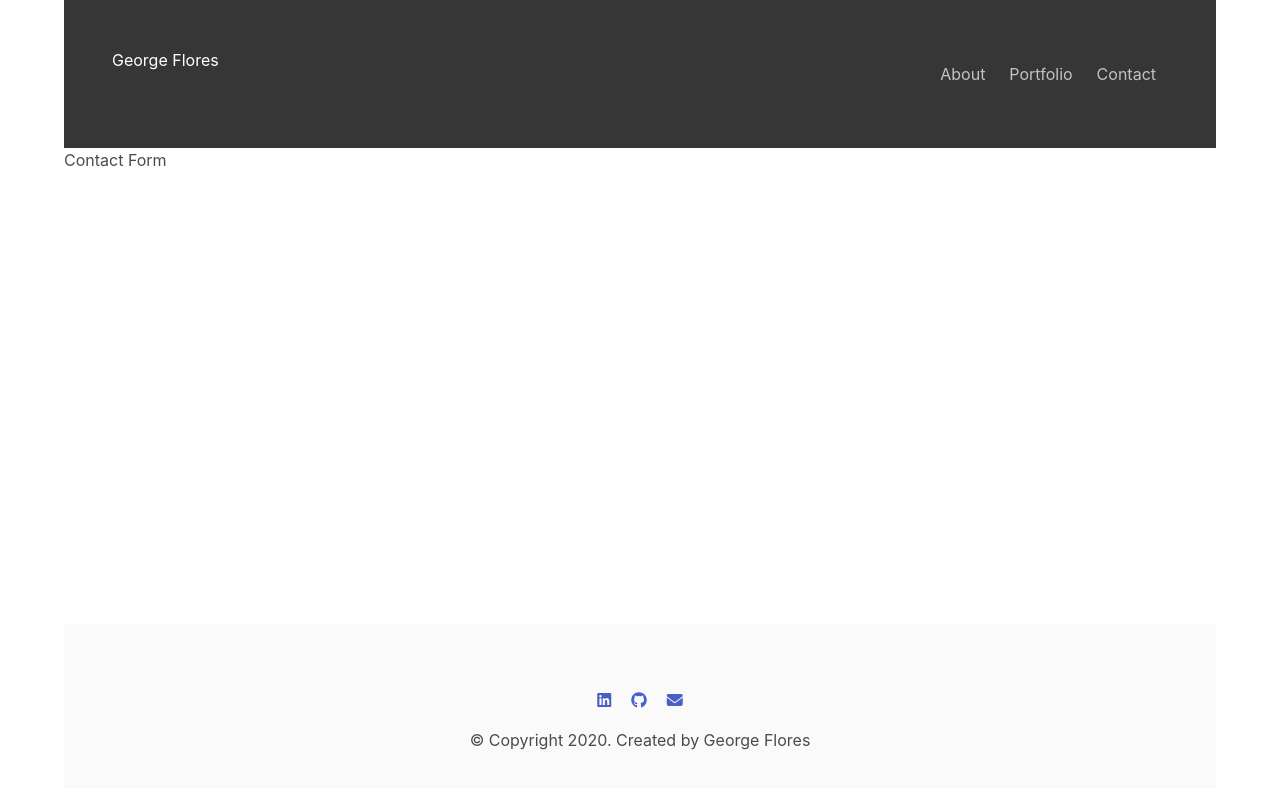
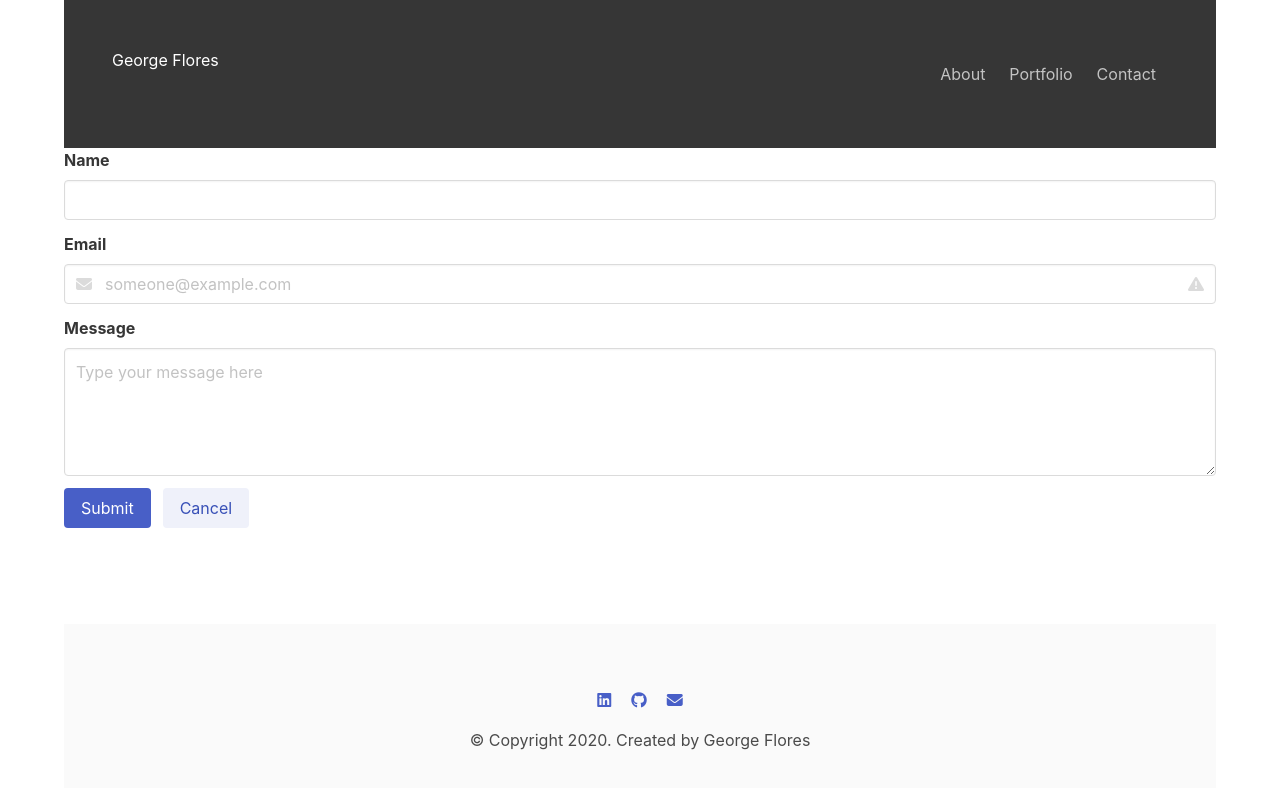
Before and after one commit to lu-gflores/react-portfolio, a React (Create React App) app: page /contact in a window 1280 px wide. Shown: the top 788 px of the page. Built offline with nearby package versions, Linux system fonts and the light colour scheme.

Commit message:
added form to Contact.js

```diff
--- a/src/pages/Contact.js
+++ b/src/pages/Contact.js
@@ -1,8 +1,75 @@
-import React from 'react'
+import React, { Component } from 'react'
 
-const Contact = () =>{
-    return(
-        <h1>Contact Form</h1>
-    )
+class Contact extends Component {
+    state = {
+        fullName: "",
+        email: "",
+        message: ""
+    };
+
+    handleInputChange = event => {
+        let value = event.target.value;
+        const name = event.target.name;
+
+        this.setState({
+            [name]: value
+        });
+    };
+
+    handleFormSubmit = event => {
+        event.preventDefault();
+        if(!this.state.fullName || this.state.email) {
+            alert("Please enter your name and email address.")
+        }
+    }
+
+
+
+
+    render() {
+        return (
+            <form className="form">
+                <section className="field">
+                    <label className="label">Name</label>
+                    <div className="control">
+                        <input className="input" name="fullName" type="text"/>
+                     </div>
+                </section>
+
+                <section className="field">
+                <lable className="label">Email</lable>
+                <div className="control has-icons-left has-icons-right">
+                    <input className="input" type="email" name="email" placeholder="someone@example.com"/>
+                    <span className="icon is-small is-left">
+                    <i className="fas fa-envelope"></i>
+                    </span>
+                    <span className="icon is-small is-right">
+                    <i className="fas fa-exclamation-triangle"></i>
+                    </span>
+                </div>
+                </section>
+
+                <section className="field">
+                    <label className="label">Message</label>
+                    <div className="control">
+                        <textarea className="textarea" name="message" placeholder="Type your message here"></textarea>
+                    </div>
+                </section>
+
+                <section class="field is-grouped">
+                    <div class="control">
+                        <button class="button is-link">Submit</button>
+                    </div>
+                    <div class="control">
+                        <button class="button is-link is-light">Cancel</button>
+                    </div>
+                </section>
+
+            </form>
+        )
+    }
+
 }
+
+
 export default Contact
```
